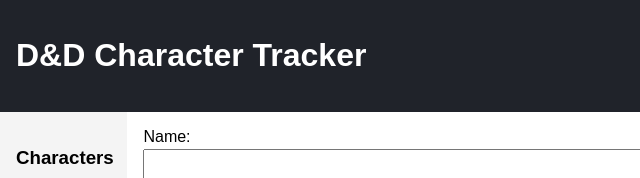
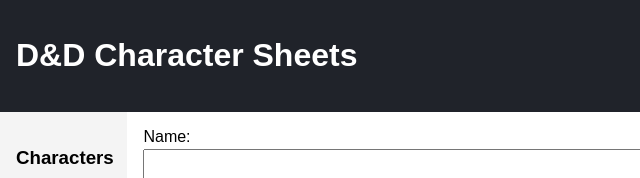
Before and after one commit to JorelJoestar/DND-sheets, a plain HTML site: page index.html in a window 1280 px wide. Shown: the top 178 px of the page, 0-640 px from the left. Drawn offline with Linux system fonts and the light colour scheme.

Commit message:
Update index.html

```diff
--- a/index.html
+++ b/index.html
@@ -1,9 +1,10 @@
 <!DOCTYPE html>
 <html lang="en">
 <head>
+  <link rel="icon" type="logo.jpg" href="test.png" />
   <meta charset="UTF-8" />
   <meta name="viewport" content="width=device-width, initial-scale=1.0" />
-  <title>D&D Character Tracker (Local)</title>
+  <title>D&D Customized (Local)</title>
   <style>
     body {
       font-family: Arial, sans-serif;
@@ -71,7 +72,7 @@
 </head>
 <body>
   <header>
-    <h1>D&D Character Tracker</h1>
+    <h1>D&D Character Sheets</h1>
   </header>
   <div class="container">
     <div class="sidebar">
```
